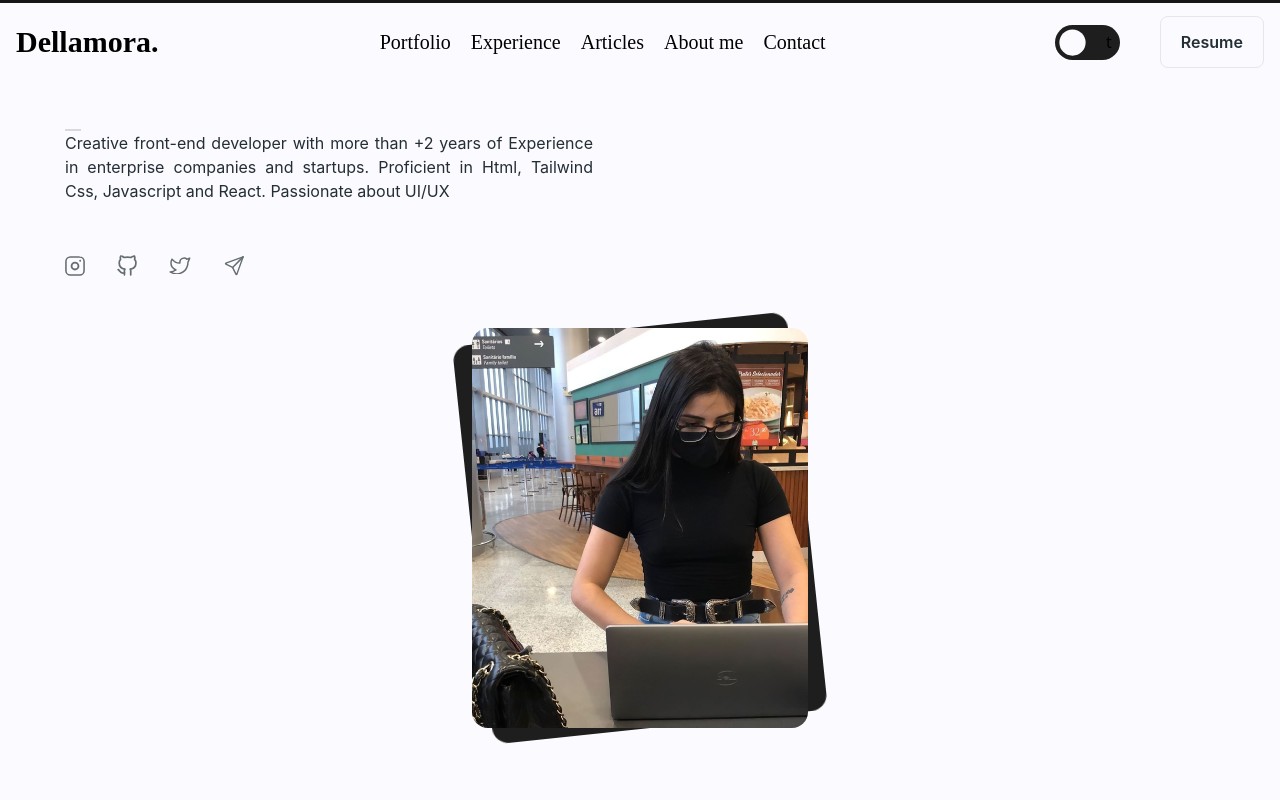
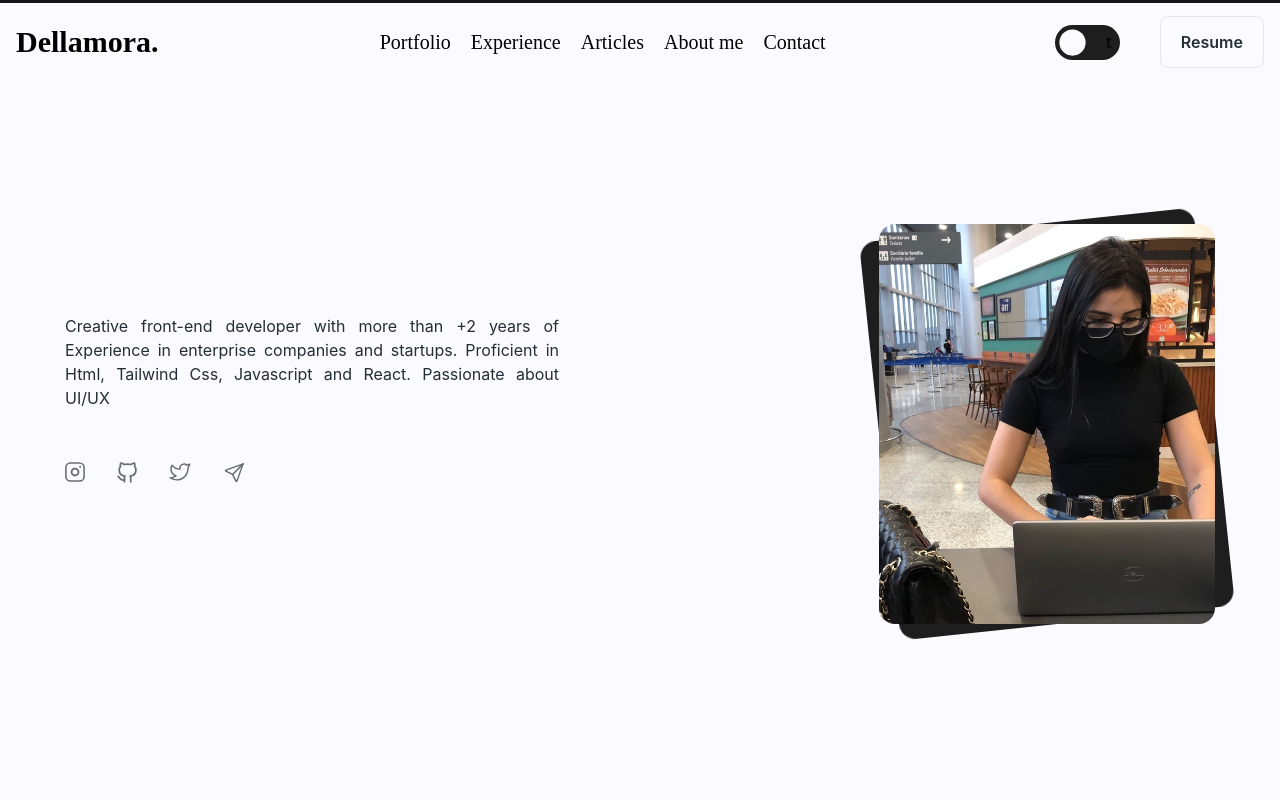
Before and after one commit to dellamora/dellamora-site, a Next.js app: page / in a window 1280 px wide. Shown: the top 800 px of the page. Built offline with nearby package versions, Linux system fonts and the light colour scheme; a web font is replaced by a local one.

Commit message:
added className in props and refactored body archtecture

```diff
--- a/src/common/components/section.tsx
+++ b/src/common/components/section.tsx
@@ -8,6 +8,7 @@ type Props = {
   setIsInView?: (isInView: boolean) => void;
   title?: string;
   subTitle?: string;
+  className?: string;
 };
 
 export const Section = ({
@@ -17,6 +18,7 @@ export const Section = ({
   setIsInView,
   title,
   subTitle,
+  className,
 }: Props): JSX.Element => {
   const ctrls = useAnimation();
 
@@ -61,11 +63,13 @@ export const Section = ({
   }, [inView]);
   return (
     <section
-      className={`relative p-[65px] h-[90vh] bg-[#FBFAFF] dark:bg-[#1E1E1E] dark:text-[#FBFAFF]`}
+      className={`relative overflow-x-hidden p-[65px] h-[90vh] bg-[#FBFAFF] dark:bg-[#1E1E1E] dark:text-[#FBFAFF] ${className}`}
       ref={ref}
     >
-      <div id={id} className="absolute pointer-events-none -top-[100px]"></div>
+      <div id={id} className="absolute pointer-events-none -top-[100px]" />
+      {(title || subTitle) && (
         <div>
+          {subTitle && (
             <div className="flex md:items-center ">
               <motion.div
                 initial="hidden"
@@ -76,8 +80,7 @@ export const Section = ({
                 }}
                 className=" hidden md:flex mr-3 h-0.5 w-4 bg-[#D9D9D9] justify-center"
               />
-          {subTitle &&
-            subTitle.split(" ").map((word, index) => {
+              {subTitle.split(" ").map((word, index) => {
                 return (
                   <motion.span
                     className=" font-Inter text-subTitle mr-2 text-[#656D72] uppercase text-bold "
@@ -107,9 +110,10 @@ export const Section = ({
                 );
               })}
             </div>
-        <div className="flex md:items-center  ">
-          {title &&
-            title.split(" ").map((word, index) => {
+          )}
+          {title && (
+            <div className="flex md:items-center">
+              {title.split(" ").map((word, index) => {
                 return (
                   <motion.span
                     className=" font-Frank text-title mr-2 dark:text-[#dbdbdb]  text-black uppercase text-bold "
@@ -139,7 +143,9 @@ export const Section = ({
                 );
               })}
             </div>
+          )}
         </div>
+      )}
       {children}
     </section>
   );
```
Lines whose indentation alone changed are shown as unchanged.
